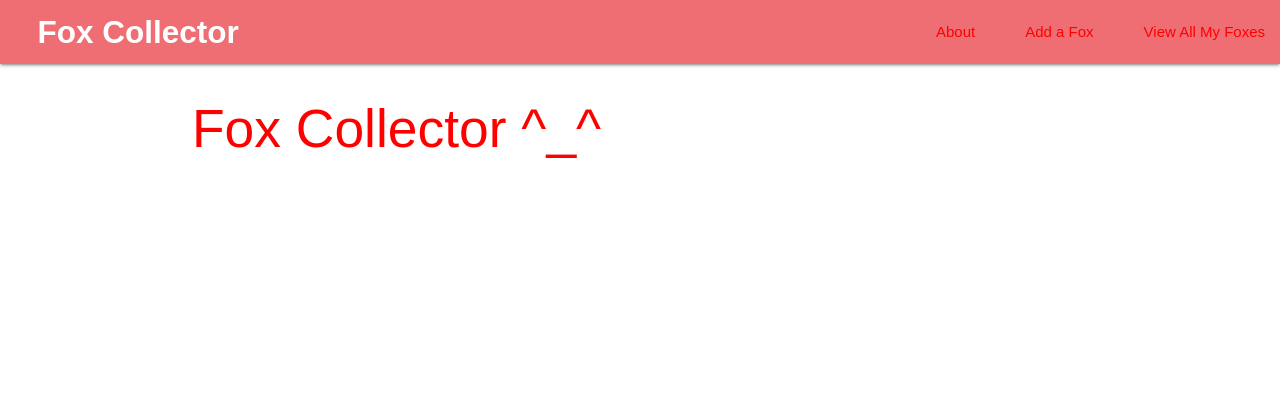
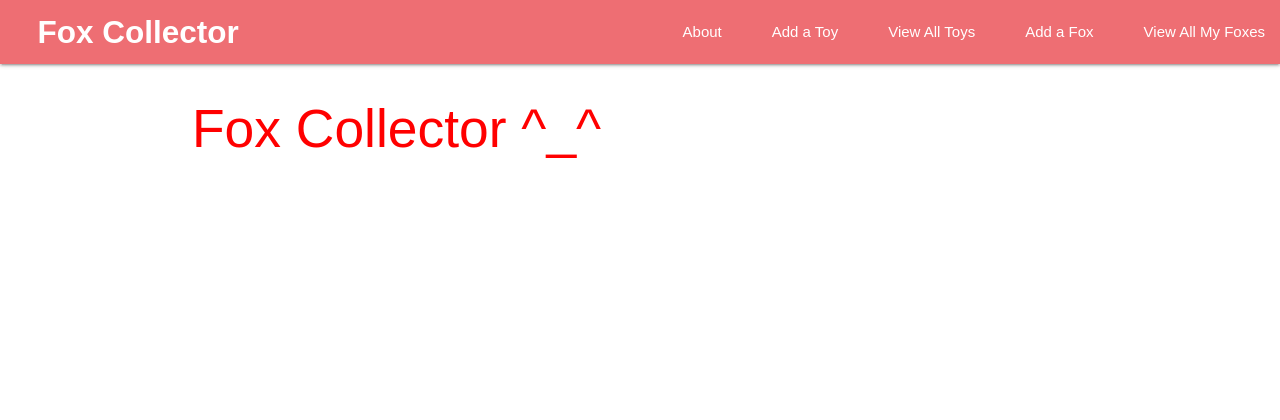
Before and after one commit to layton-skidmore/foxcollector, a Django app: page / in a window 1280 px wide. Shown: the top 420 px of the page. Run offline with Django 4.2, Linux system fonts and the light colour scheme; some web fonts are replaced.

Commit message:
lab complete

```diff
--- a/main_app/admin.py
+++ b/main_app/admin.py
@@ -1,7 +1,11 @@
 from django.contrib import admin
 
-from .models import Fox
+from .models import Fox, Habitats, Toy
 
 admin.site.register(Fox)
 
+admin.site.register(Habitats)
+
+admin.site.register(Toy)
+
 # Register your models here.
--- a/main_app/static/css/style.css
+++ b/main_app/static/css/style.css
@@ -57,7 +57,7 @@ body {
   }
 
   ul li a {
-    color: #ff0000;
+    color: white;
     text-decoration: none;
     transition: color 0.2s ease;
   }
@@ -75,3 +75,22 @@ body {
 .card a:hover {
   color: blue;
 }
+
+
+nav ul li {
+  display: inline-block;
+  margin-left: 20px;
+  color: white;
+}
+
+
+nav ul li a {
+  color: white;
+  text-decoration: none;
+  transition: color 0.2s ease;
+}
+
+
+nav ul li a:hover {
+  color: blue;
+}
--- a/main_app/templates/base.html
+++ b/main_app/templates/base.html
@@ -8,6 +8,7 @@
   <title>Fox Collector</title>
   <link rel="stylesheet" href="https://cdnjs.cloudflare.com/ajax/libs/materialize/1.0.0/css/materialize.min.css">
   <link rel="stylesheet" type="text/css" href="{% static '/css/style.css' %}">
+  <script src="https://cdnjs.cloudflare.com/ajax/libs/materialize/1.0.0/js/materialize.min.js"></script>
   <link rel="preconnect" href="https://fonts.googleapis.com">
 <link rel="preconnect" href="https://fonts.gstatic.com" crossorigin>
 <link href="https://fonts.googleapis.com/css2?family=REM:wght@200&display=swap" rel="stylesheet">
@@ -21,6 +22,8 @@
         </ul>
         <ul class="right">
           <li><a href="/about">About</a></li>
+          <li><a href="{% url 'toys_create' %}">Add a Toy</a></li>
+          <li><a href="{% url 'toys_index' %}">View All Toys</a></li>
           <li><a href="{% url 'foxes_create' %}">Add a Fox</a></li>
           <li><a href="/foxes">View All My Foxes</a></li>
         </ul>
--- a/main_app/templates/foxes/index.html
+++ b/main_app/templates/foxes/index.html
@@ -5,7 +5,6 @@
 
 {% for fox in foxes %}
 <div class="card">
-  <!-- Add this <a> tag -->
   <a href="/foxes/{{ fox.id }}">
     <div class="card-content">
       <span class="card-title">{{ fox.name }}</span>
@@ -17,7 +16,6 @@
         <p>Age: Pup</p>
       {% endif %}
     </div>
-  <!-- Don't forget the </a> closing tag -->
   </a>
 </div>
 {% endfor %}
--- a/main_app/urls.py
+++ b/main_app/urls.py
@@ -8,5 +8,13 @@ urlpatterns = [
     path('foxes/<int:fox_id>/', views.foxes_detail, name='detail'),
     path('foxes/create/', views.FoxCreate.as_view(), name='foxes_create'),
     path('foxes/<int:pk>/update/', views.FoxUpdate.as_view(), name='foxes_update'),
-    path('foxes/<int:pk>/delete/', views.FoxDelete.as_view(), name='foxes_delete')
+    path('foxes/<int:pk>/delete/', views.FoxDelete.as_view(), name='foxes_delete'),
+    path('foxes/<int:fox_id>/add_habitats/', views.add_habitats, name='add_habitats'),
+    path('foxes/<int:fox_id>/assoc_toy/<int:toy_id>/', views.assoc_toy, name='assoc_toy'),
+    path('foxes/<int:fox_id>/unassoc_toy/<int:toy_id>/', views.unassoc_toy, name='unassoc_toy'),
+    path('toys/', views.ToyList.as_view(), name='toys_index'),
+    path('toys/<int:pk>/', views.ToyDetail.as_view(), name='toys_detail'),
+    path('toys/create/', views.ToyCreate.as_view(), name='toys_create'),
+    path('toys/<int:pk>/update/', views.ToyUpdate.as_view(), name='toys_update'),
+    path('toys/<int:pk>/delete/', views.ToyDelete.as_view(), name='toys_delete'),
  ]
--- a/main_app/views.py
+++ b/main_app/views.py
@@ -1,6 +1,9 @@
-from django.shortcuts import render
+from django.shortcuts import render, redirect
 from django.views.generic.edit import CreateView, UpdateView, DeleteView
-from .models import Fox
+from django.views.generic import ListView, DetailView
+from .models import Fox, Toy
+from .forms import HabitatsForm
+from django.urls import reverse
 
 
 def home(request):
@@ -9,10 +12,7 @@ def home(request):
 def about(request):
   return render(request, 'about.html')
 
-def foxes_index(request):
-  return render(request, 'foxes/index.html', {
-    'foxes': foxes
-  })
+
 
 def foxes_index(request):
     foxes = Fox.objects.all()
@@ -24,18 +24,60 @@ def foxes_index(request):
 
 def foxes_detail(request, fox_id):
   fox = Fox.objects.get(id=fox_id)
-  return render(request, 'foxes/detail.html', { 'fox': fox })
+  id_list = fox.toys.all().values_list('id')
+  toys_fox_doesnt_have = Toy.objects.exclude(id__in=id_list)
+  habitats_form = HabitatsForm()
+  return render(request, 'foxes/detail.html', {
+    'fox': fox, 'habitats_form': habitats_form,
+    'toys': toys_fox_doesnt_have
+  })
+
+def add_habitats(request, fox_id):
+    form = HabitatsForm(request.POST)
+
+    if form.is_valid():
+        new_habitats = form.save(commit=False)
+        new_habitats.fox = Fox.objects.get(id=fox_id)
+        new_habitats.save()
+    return redirect('detail', fox_id=fox_id)
 
 class FoxCreate(CreateView):
-  model = Fox
-  fields = ['name', 'species', 'description', 'age']
-  success_url = '/foxes/{fox_id}'
+    model = Fox
+    fields = ['name', 'species', 'description', 'age']
+
+    def get_success_url(self):
+        return reverse('detail', kwargs={'fox_id': self.object.id})
 
 class FoxUpdate(UpdateView):
   model = Fox
-  # Let's disallow the renaming of a cat by excluding the name field!
   fields = ['species', 'description', 'age']
 
 class FoxDelete(DeleteView):
   model = Fox
   success_url = '/foxes'
+
+class ToyList(ListView):
+  model = Toy
+
+class ToyDetail(DetailView):
+  model = Toy
+
+class ToyCreate(CreateView):
+  model = Toy
+  fields = '__all__'
+
+class ToyUpdate(UpdateView):
+  model = Toy
+  fields = ['name', 'color']
+
+class ToyDelete(DeleteView):
+  model = Toy
+  success_url = '/toys'
+
+def assoc_toy(request, fox_id, toy_id):
+  Fox.objects.get(id=fox_id).toys.add(toy_id)
+  return redirect('detail', fox_id=fox_id)
+
+def unassoc_toy(request, fox_id, toy_id):
+  Fox.objects.get(id=fox_id).toys.remove(toy_id)
+  return redirect('detail', fox_id=fox_id)
```
Also changed, not shown: main_app/forms.py (added, +7 -0 lines), main_app/models.py (+33 -3 lines), main_app/templates/foxes/detail.html (+87 -1 lines), main_app/templates/main_app/toy_confirm_delete.html (added, +13 -0 lines), main_app/templates/main_app/toy_detail.html (added, +21 -0 lines), main_app/templates/main_app/toy_form.html (renamed from main_app/templates/main_app/fox_form.html, +6 -9 lines), main_app/templates/main_app/toy_list.html (added, +17 -0 lines), main_app/migrations/0002_habitats.py (added), main_app/migrations/0003_habitats_fox_alter_habitats_date.py (added), main_app/migrations/0004_alter_habitats_options.py (added), main_app/migrations/0005_toy.py (added), main_app/migrations/0006_fox_toys.py (added).
